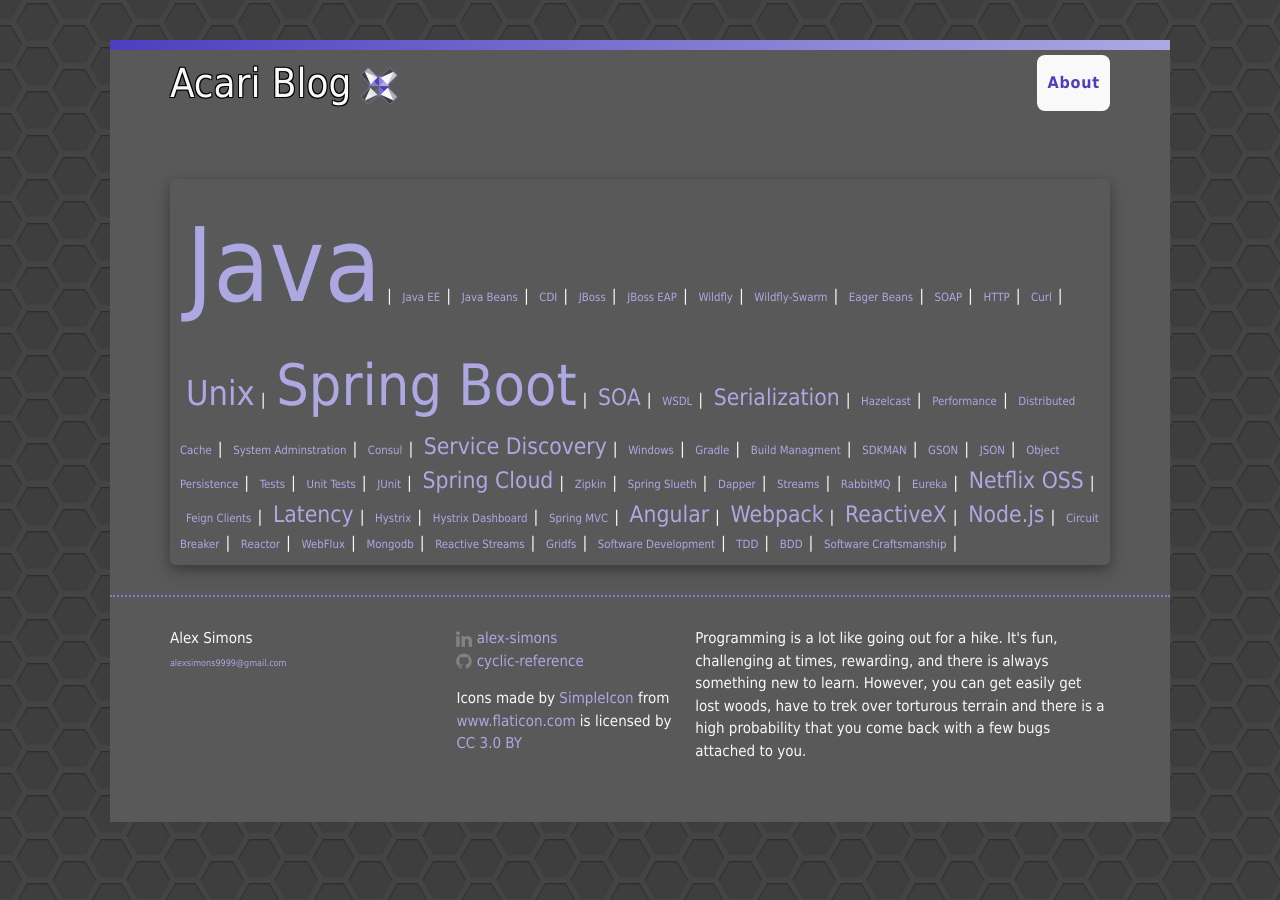
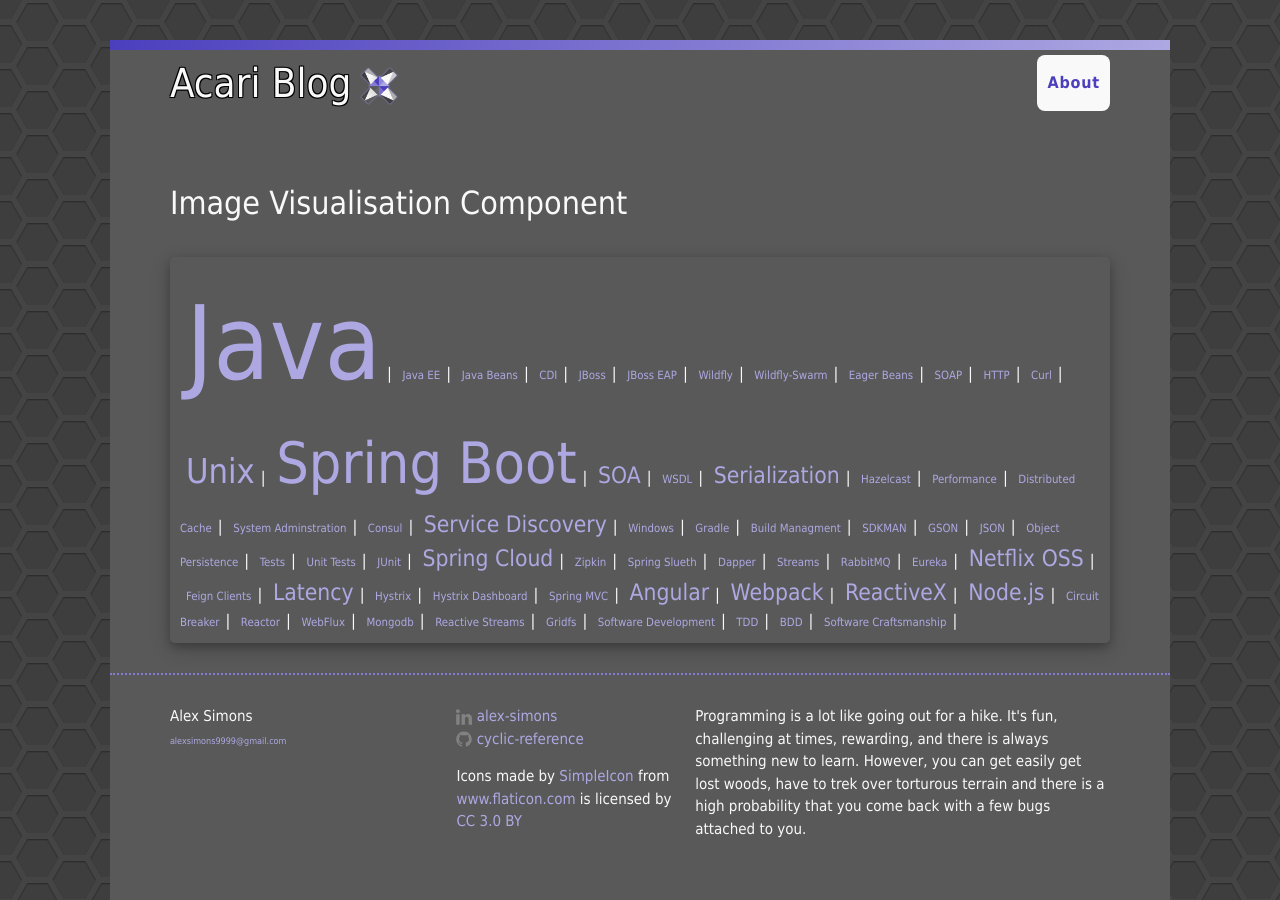
Before and after one commit to Unthrottled/blog, a Jekyll site: the page built from code/rmip/image_visualization.md, in a window 1280 px wide and 900 px high. Built offline with Jekyll 4.4.1, drawn with Linux system fonts in a browser that asks for light colours.

Commit message:
The post is now titled

```diff
--- a/code/rmip/image_visualization.md
+++ b/code/rmip/image_visualization.md
@@ -1,3 +1,6 @@
 ---
 layout: post
 ---
+
+Image Visualisation Component
+---
```
